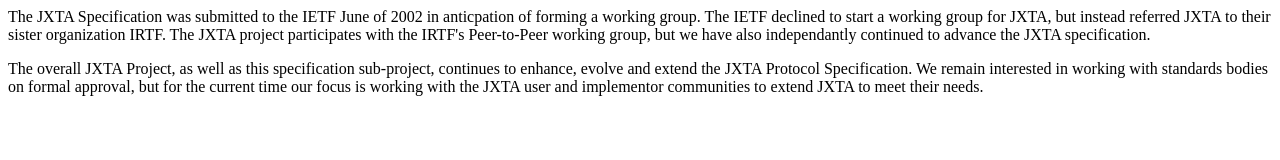
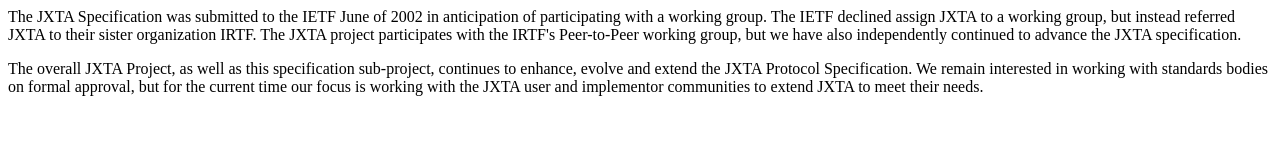
Before and after one commit to chaupal/jxta-spec, a plain HTML site: page www/alm-process/snippets/HtmlSnippet4.html in a window 1280 px wide. Drawn offline with Linux system fonts and the light colour scheme.

Commit message:
Committed through web interface.

```diff
--- a/www/alm-process/snippets/HtmlSnippet4.html
+++ b/www/alm-process/snippets/HtmlSnippet4.html
@@ -1 +1 @@
-<meta http-equiv="Content-Type" content="text/html; charset=UTF-8" />The JXTA Specification was submitted to the IETF June of 2002 in anticpation  of forming a working group. The IETF declined to start a working group for JXTA, but instead referred JXTA to their sister organization IRTF. The JXTA project  participates with the IRTF's Peer-to-Peer working group, but we have also   independantly continued to advance the JXTA specification.     <p>The overall JXTA Project, as well as this specification sub-project, continues to enhance, evolve and extend the JXTA Protocol Specification. We  remain interested in working with standards bodies on formal approval, but for  the current time our focus is working with the JXTA user and implementor  communities to extend JXTA to meet their needs.</p>
+<meta http-equiv="Content-Type" content="text/html; charset=UTF-8" />                                <meta content="text/html; charset=UTF-8" http-equiv="Content-Type" />The JXTA Specification was submitted to the IETF June of 2002 in anticipation  of participating with a working group. The IETF declined assign JXTA to a working group, but instead referred JXTA to their sister organization IRTF. The JXTA project  participates with the IRTF's Peer-to-Peer working group, but we have also   independently continued to advance the JXTA specification.     <p>The overall JXTA Project, as well as this specification sub-project, continues to enhance, evolve and extend the JXTA Protocol Specification. We  remain interested in working with standards bodies on formal approval, but for  the current time our focus is working with the JXTA user and implementor  communities to extend JXTA to meet their needs.</p>
```
